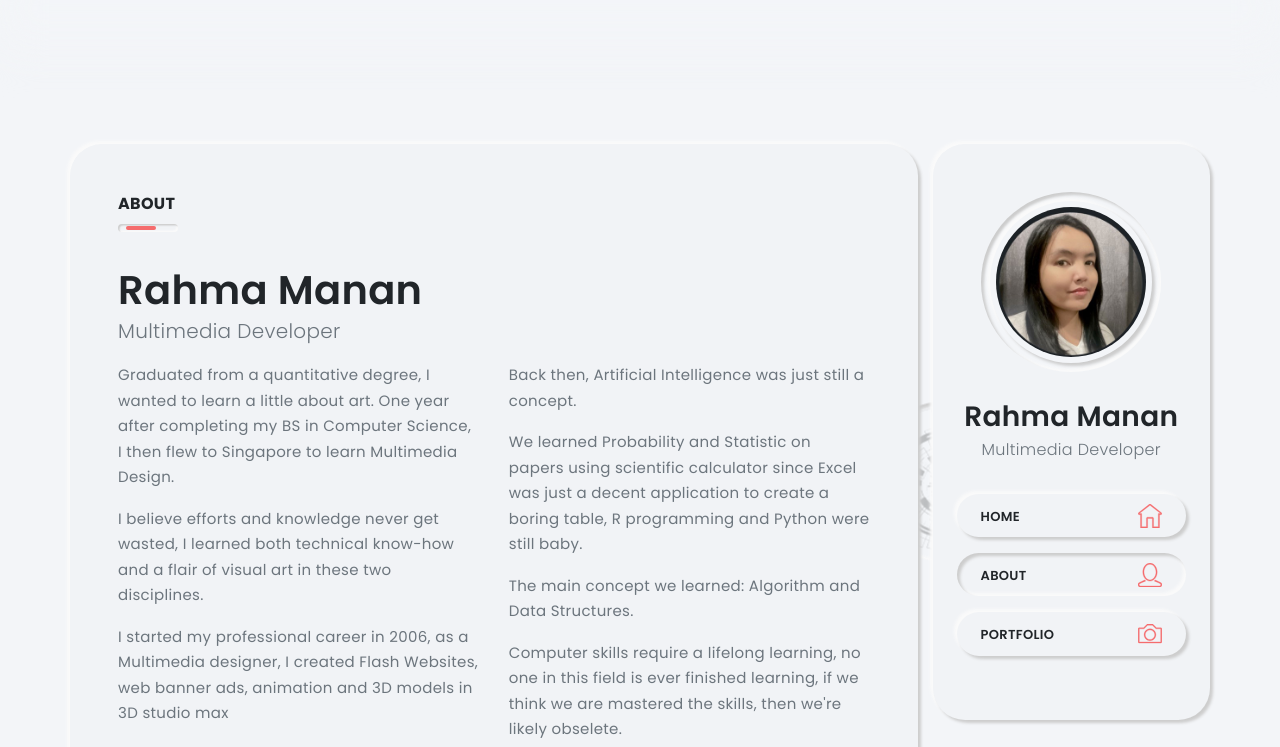
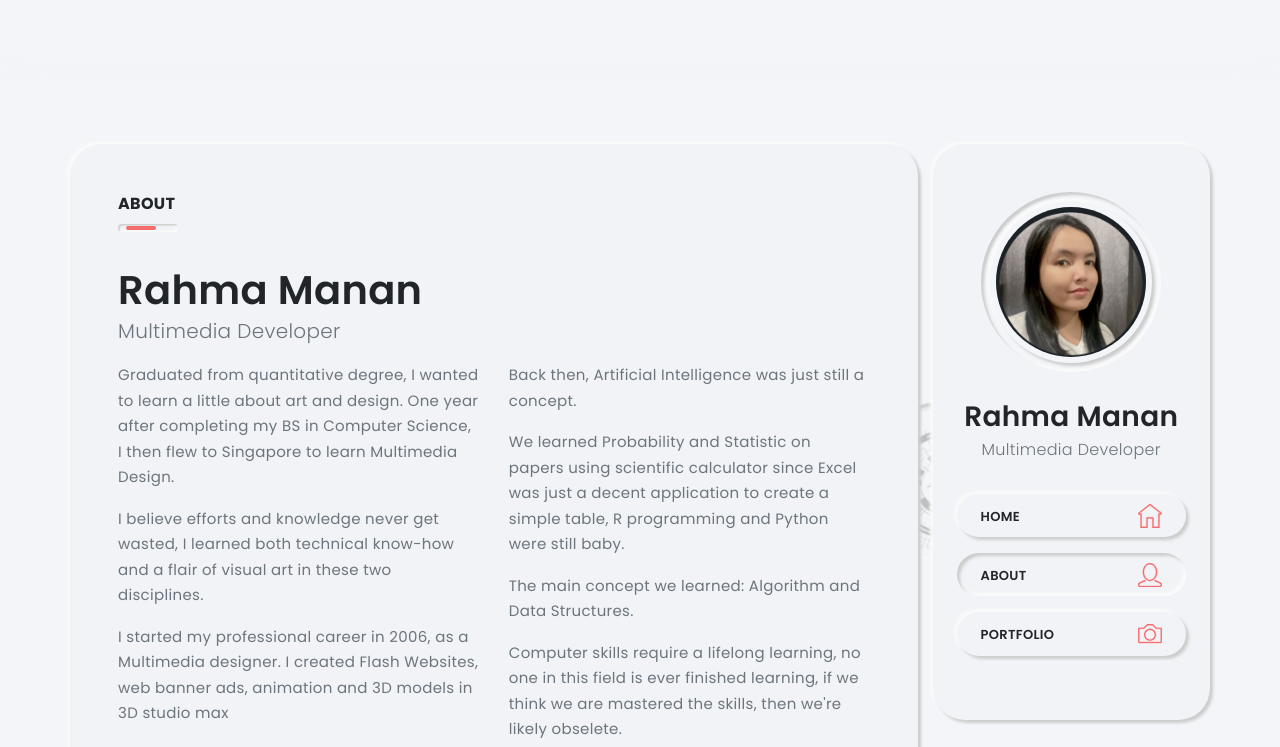
Before and after one commit to rahmamanan/justrahmah.github.io, a plain HTML site: page index.html in a window 1280 px wide. Both pictures are taken after a click on the link "ABOUT". Shown: the top 747 px of the page. Drawn offline with Linux system fonts and the light colour scheme.

Commit message:
Update index.html

```diff
--- a/index.html
+++ b/index.html
@@ -372,27 +372,27 @@
                      </div>
                      <div class="row mb-2">
                         <div class="col-md-6">
-                           <p>Graduated from a quantitative degree, I wanted to learn a little about art.
+                           <p>Graduated from quantitative degree, I wanted to learn a little about art and design.
                               One year after completing my BS in Computer Science, I then flew to Singapore
                               to learn Multimedia Design. </p>
                               <p>I believe efforts and knowledge never get wasted,
                                  I learned both technical know-how and a flair of visual art in these two disciplines.</p>
-                              <p>I started my professional career in 2006, as a Multimedia designer, I created Flash Websites, web banner ads, animation and 3D models
+                              <p>I started my professional career in 2006, as a Multimedia designer. I created Flash Websites, web banner ads, animation and 3D models
                                  in 3D studio max</p>
 
                               <p>In 2000s, Computer Science was not like what we have today. </p>
-                              <p>Website layout was still basic, CSS born in 1996 and still rarely used, HTML table instead. </p>
+                              <p>Website layouts were still basic, CSS born in 1996 and still rarely used, HTML table instead. </p>
                               <p>Talking about Responsive website? Mobile web didn't even exist.</p>
                         </div>
                         <div class="col-md-6">
                           <p> Back then, Artificial Intelligence was just still a concept.</p>
                            <p> We learned Probability and Statistic on papers using scientific calculator since Excel was just a decent
-                              application to create a boring table, R programming and Python were still baby. </p>
+                              application to create a simple table, R programming and Python were still baby. </p>
                            <p>The main concept we learned: Algorithm and Data Structures. </p>
                             <p>Computer skills require a lifelong learning, no one in this field is ever finished learning, if we think we
                                are mastered the skills, then we're likely obselete.
                            <p> We never heard meteorJS, reactJS, angularJS and other frameworks/libraries before 2010 but today these skills are in-demand.</p>
-                             <p> Everyone just started learning and keeping up with the latest technology every 3 to 5 year ;)</p>
+                             <p> Everyone just started learning and keeping up with the latest technologies every 3 to 5 year ;)</p>
                         </div>
                      </div>
                      <div class="row">
```
